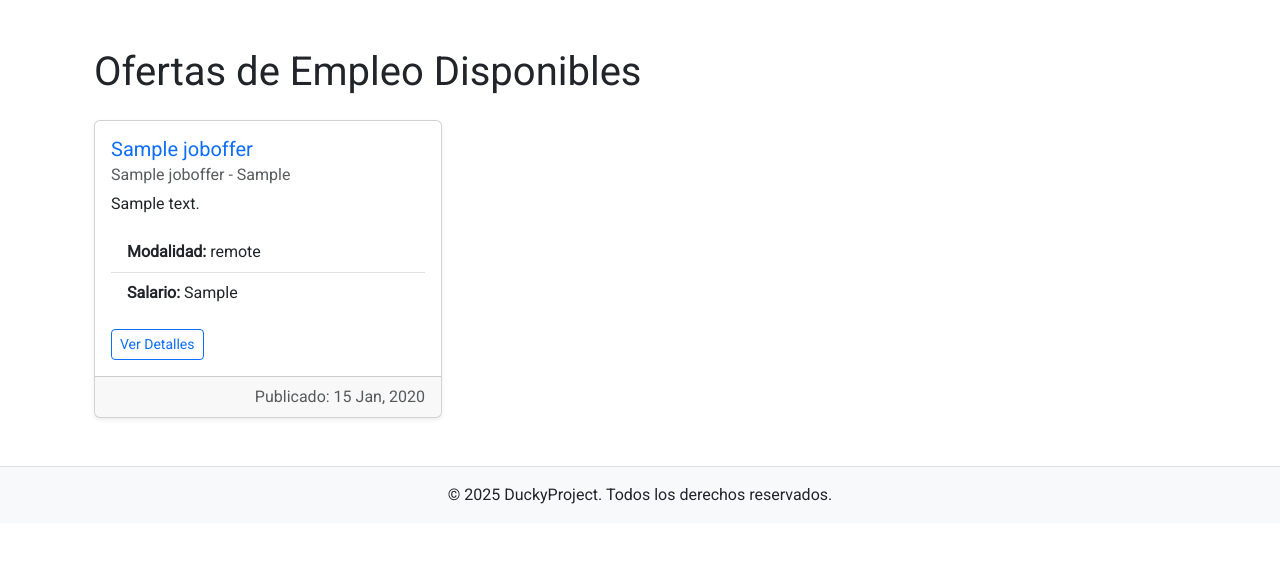
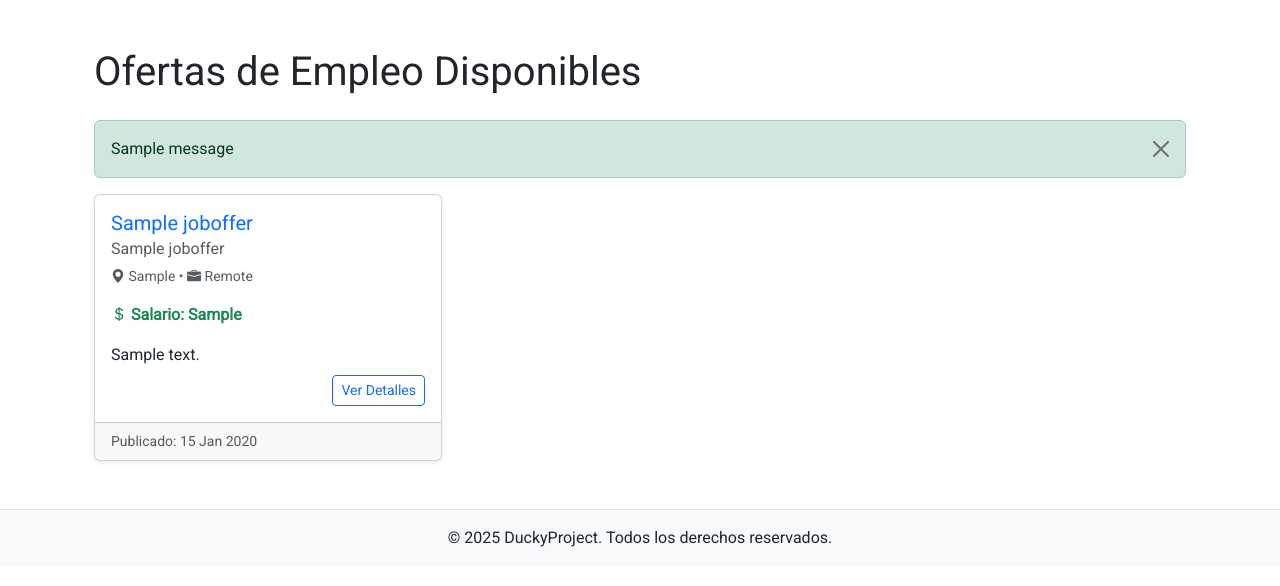
Before and after one commit to mihifidem/ducky, a Django app: page /jobs/ in a window 1280 px wide. Shown: the part 56-642 px from the top of the page. Run offline with Django 5.2, Linux system fonts and the light colour scheme; tables that the repository leaves empty hold one stand-in row (values such as "Sample post"); one stand-in notice (Sample message) is shown.

Commit message:
cambios wilmer

```diff
--- a/jobs/templates/jobs/job_offer_list.html
+++ b/jobs/templates/jobs/job_offer_list.html
@@ -1,4 +1,4 @@
-{% extends 'base.html' %}
+{% extends 'base.html' %} {# Asegúrate de que 'base.html' exista y contenga los bloques 'title', 'content', 'extra_css' y 'extra_js' #}
 
 {% block title %}Listado de Ofertas de Empleo{% endblock %}
 
@@ -6,46 +6,101 @@
     <div class="container mt-4">
         <h1 class="mb-4">Ofertas de Empleo Disponibles</h1>
 
+        {# Sección para mostrar mensajes del sistema (ej. éxito, error, advertencia) #}
+        {% if messages %}
+            {% for message in messages %}
+                {# Los 'message.tags' suelen ser 'success', 'error', 'warning', 'info' y se mapean a clases de Bootstrap #}
+                <div class="alert alert-{{ message.tags }} alert-dismissible fade show" role="alert">
+                    {{ message }}
+                    <button type="button" class="btn-close" data-bs-dismiss="alert" aria-label="Close"></button>
+                </div>
+            {% endfor %}
+        {% endif %}
+
+        {# Botón para crear una nueva oferta, visible solo si el usuario es un "headhunter" #}
+
+        {# Comprobamos si hay ofertas para mostrar #}
         {% if offers %}
-            <div class="row">
-                {% for offer in offers %}
-                    <div class="col-md-6 col-lg-4 mb-4">
-                        <div class="card h-100 shadow-sm">
+            <div class="row"> {# Usamos una fila de Bootstrap para organizar las tarjetas en columnas #}
+                {% for offer in offers %} {# Iteramos sobre cada oferta en la lista 'offers' #}
+                    <div class="col-md-6 col-lg-4 mb-4"> {# Cada oferta se mostrará en una columna (2 en MD, 3 en LG) #}
+                        <div class="card h-100 shadow-sm"> {# Una tarjeta Bootstrap, con altura igualada y sombra #}
                             <div class="card-body d-flex flex-column">
-                                <h5 class="card-title text-primary">{{ offer.title }}</h5>
-                                <h6 class="card-subtitle mb-2 text-muted">{{ offer.company_name }} - {{ offer.location }}</h6>
-                                <p class="card-text flex-grow-1">{{ offer.description|truncatechars:150 }}</p>
-                                <ul class="list-group list-group-flush mb-3">
-                                    <li class="list-group-item">
-                                        <strong>Modalidad:</strong> {{ offer.modality }}
-                                    </li>
-                                    <li class="list-group-item">
-                                        <strong>Salario:</strong> {{ offer.salary }}
-                                    </li>
-                                </ul>
-                                <div class="mt-auto">
-                                    <a href="{% url 'job_offer_detail' offer.pk %}" class="btn btn-outline-primary btn-sm">Ver Detalles</a>
+                                <h5 class="card-title text-primary">{{ offer.title }}</h5> {# Título de la oferta #}
+                                <h6 class="card-subtitle mb-2 text-muted">{{ offer.company_name }}</h6> {# Nombre de la empresa #}
+
+                                {# Información de ubicación y modalidad con íconos de Bootstrap Icons #}
+                                <p class="card-text text-muted small">
+                                    <i class="bi bi-geo-alt-fill"></i> {{ offer.location|default:"N/A" }} &bull;
+                                    <i class="bi bi-briefcase-fill"></i> {{ offer.get_modality_display }}
+                                </p>
+
+                                {# Salario, si está disponible #}
+                                {% if offer.salary %}
+                                    <p class="card-text text-success fw-bold">
+                                        <i class="bi bi-currency-dollar"></i> Salario: {{ offer.salary }}
+                                    </p>
+                                {% endif %}
+
+                                {# Descripción truncada para la vista previa #}
+                                <p class="card-text description-preview">{{ offer.description|truncatechars:150 }}</p>
+
+                                {# Enlace para ver los detalles de la oferta #}
+                                <div class="mt-auto text-end"> {# 'mt-auto' empuja el botón al final de la tarjeta #}
+                                    <a href="{% url 'job_offer_detail' offer.pk %}" class="btn btn-outline-primary btn-sm">
+                                        Ver Detalles
+                                    </a>
                                 </div>
                             </div>
-                            <div class="card-footer text-muted text-end">
-                                Publicado: {{ offer.created_at|date:"d M, Y" }}
+                            <div class="card-footer text-muted small">
+                                Publicado: {{ offer.created_at|date:"d M Y" }} {# Fecha de publicación formateada #}
                             </div>
                         </div>
                     </div>
                 {% endfor %}
             </div>
         {% else %}
+            {# Mensaje si no hay ofertas activas #}
             <div class="alert alert-info" role="alert">
-                No hay ofertas de empleo activas en este momento.
+                No hay ofertas de empleo activas en este momento. ¡Vuelve pronto!
             </div>
         {% endif %}
-{% if is_headhunter %}
-    <!-- Mostrar cosas para headhunters -->
 
 
-        <div class="mt-4 text-center">
-            <a href="{% url 'create_offer' %}" class="btn btn-success">Crear Nueva Oferta</a>
-        </div>
-        {% endif %}
+
+
+
+
     </div>
 {% endblock %}
+
+{# Bloque para CSS adicional específico de esta plantilla #}
+{% block extra_css %}
+<style>
+    /* Estilo para la vista previa de la descripción */
+    .description-preview {
+        max-height: 4.5em; /* Altura máxima para 3 líneas de texto */
+        overflow: hidden; /* Oculta el texto que excede la altura */
+        text-overflow: ellipsis; /* Añade puntos suspensivos si el texto se corta */
+        display: -webkit-box;
+        -webkit-line-clamp: 3; /* Limita a 3 líneas */
+        -webkit-box-orient: vertical;
+        white-space: normal; /* Asegura que el texto se envuelva */
+        margin-bottom: 0.5rem;
+    }
+    /* Efecto hover sutil para las tarjetas */
+    .card {
+        transition: transform 0.2s ease-in-out; /* Animación suave */
+    }
+    .card:hover {
+        transform: translateY(-5px); /* Se eleva ligeramente al pasar el ratón */
+    }
+</style>
+{% endblock %}
+
+{# Bloque para JavaScript adicional (aquí para cargar Bootstrap Icons si no están en base.html) #}
+{% block extra_js %}
+{# Asegúrate de que tu 'base.html' ya esté cargando Bootstrap CSS y JS. #}
+{# Si usas Bootstrap Icons, incluye su CSS aquí o en tu base.html #}
+<link rel="stylesheet" href="https://cdn.jsdelivr.net/npm/bootstrap-icons@1.11.3/font/bootstrap-icons.min.css">
+{% endblock %}
```
